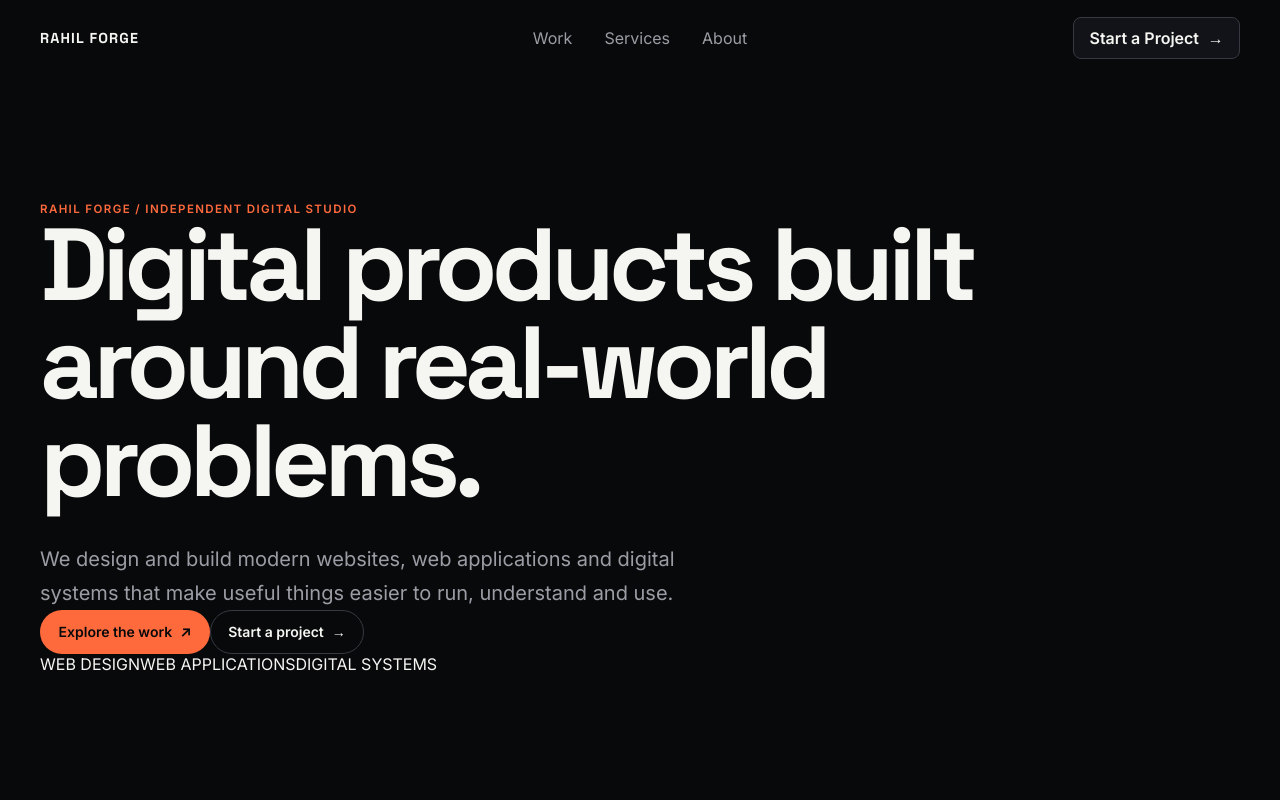
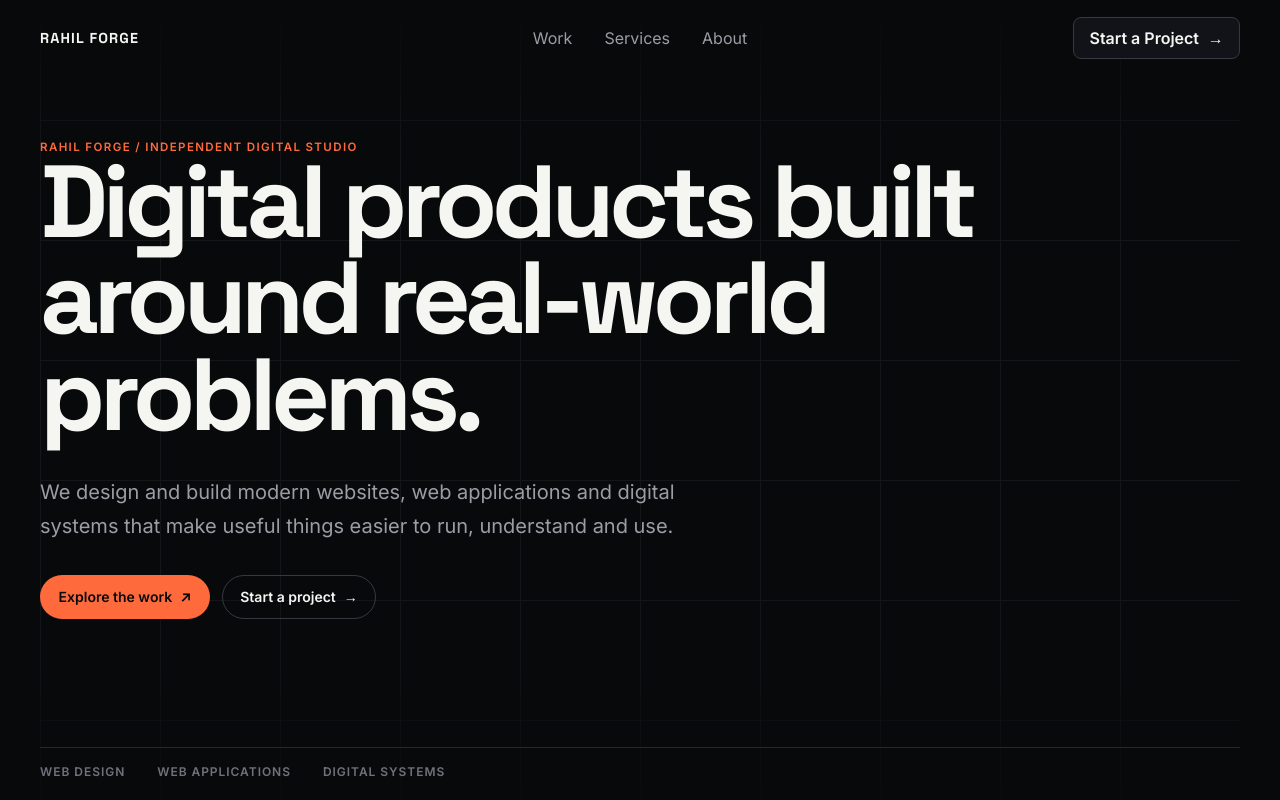
Before and after one commit to rahilislam/Rahil-Forge, a React (Vite) app: page / in a window 1280 px wide. Shown: the top 800 px of the page. Built offline with nearby package versions, Linux system fonts and the light colour scheme.

Commit message:
feat: refine Stage 4 hero visual composition

```diff
--- a/src/App.css
+++ b/src/App.css
@@ -12,11 +12,30 @@
 }
 
 .hero-section {
-  min-height: min(900px, 100vh);
+  position: relative;
+  min-height: min(860px, 100svh);
   display: flex;
   flex-direction: column;
   justify-content: center;
+  overflow: hidden;
   padding: calc(76px + var(--space-16)) 0 var(--space-16);
+}
+
+.hero-grid {
+  position: absolute;
+  inset: 0;
+  pointer-events: none;
+  opacity: 0.45;
+  background-image: linear-gradient(to right, var(--color-border) 1px, transparent 1px),
+    linear-gradient(to bottom, var(--color-border) 1px, transparent 1px);
+  background-size: clamp(4rem, 10vw, 7.5rem) clamp(4rem, 10vw, 7.5rem);
+  mask-image: linear-gradient(to bottom, transparent, black 20%, black 70%, transparent);
+}
+
+.hero-content,
+.hero-meta {
+  position: relative;
+  z-index: 1;
 }
 
 .eyebrow {
@@ -32,7 +51,7 @@
   margin-bottom: var(--space-8);
   font-family: var(--font-display);
   font-size: var(--text-display);
-  line-height: 0.96;
+  line-height: 0.94;
   letter-spacing: -0.055em;
 }
 
@@ -42,6 +61,26 @@
   color: var(--color-text-secondary);
   font-size: clamp(1rem, 2vw, 1.25rem);
   line-height: 1.7;
+}
+
+.hero-actions {
+  display: flex;
+  flex-wrap: wrap;
+  gap: var(--space-3);
+  margin-top: var(--space-8);
+}
+
+.hero-meta {
+  display: flex;
+  flex-wrap: wrap;
+  gap: var(--space-4) var(--space-8);
+  margin-top: clamp(5rem, 10vw, 8rem);
+  padding-top: var(--space-4);
+  border-top: 1px solid var(--color-border);
+  color: var(--color-text-muted);
+  font-size: var(--text-xs);
+  font-weight: 600;
+  letter-spacing: 0.08em;
 }
 
 .anchor-section {
@@ -63,6 +102,10 @@
   letter-spacing: -0.045em;
 }
 
+.section-cta {
+  margin-top: var(--space-8);
+}
+
 @media (max-width: 767px) {
   .app-shell {
     width: min(calc(100% - 2 * var(--space-5)), var(--layout-container-max));
@@ -74,10 +117,27 @@
   }
 
   .hero-section h1 {
+    max-width: 12ch;
     font-size: clamp(3rem, 14vw, 5rem);
+  }
+
+  .hero-actions {
+    flex-direction: column;
+    align-items: stretch;
+    max-width: 20rem;
+  }
+
+  .hero-meta {
+    margin-top: var(--space-16);
   }
 
   .anchor-section {
     min-height: 55vh;
   }
 }
+
+@media (prefers-reduced-motion: reduce) {
+  .hero-grid {
+    opacity: 0.25;
+  }
+}
```
